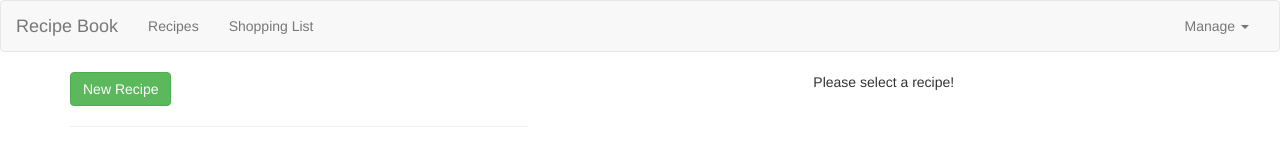
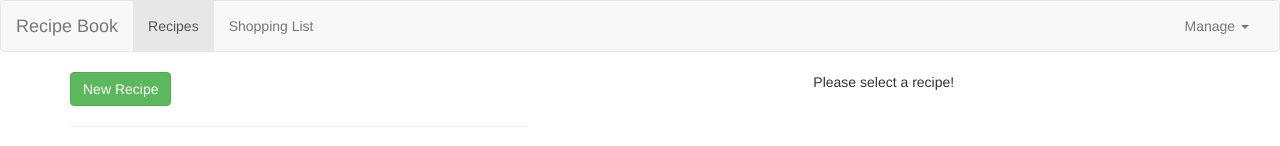
Before and after one commit to rmamchyk/ng-recipe-book, an Angular app: page /recipes in a window 1280 px wide. Shown: the top 146 px of the page. Built offline with nearby package versions, Linux system fonts and the light colour scheme.

Commit message:
Add app-routing module and configure main app routes

```diff
--- /dev/null
+++ b/src/app/app-routing.module.ts
@@ -0,0 +1,18 @@
+import { NgModule } from "@angular/core";
+import { Routes, RouterModule } from "@angular/router";
+import { RecipesComponent } from "./recipes/recipes.component";
+import { ShoppingListComponent } from "./shopping-list/shopping-list.component";
+
+const appRoutes: Routes = [
+    { path: 'shopping-list', component: ShoppingListComponent },
+    { path: 'recipes', component: RecipesComponent },
+    { path: '', redirectTo: '/recipes', pathMatch: 'full' },
+];
+
+@NgModule({
+    imports: [
+        RouterModule.forRoot(appRoutes)
+    ],
+    exports: [RouterModule]
+})
+export class AppRoutingModule {}
--- a/src/app/app.component.html
+++ b/src/app/app.component.html
@@ -1,10 +1,9 @@
-<app-header (featureSelected)="onNavigate($event)"></app-header>
+<app-header></app-header>
 
 <div class="container">
   <div class="row">
     <div class="col-md-12">
-      <app-recipes *ngIf="feature === 'recipes'"></app-recipes>
-      <app-shopping-list *ngIf="feature !== 'recipes'"></app-shopping-list>
+      <router-outlet></router-outlet>
     </div>
   </div>
 </div>
--- a/src/app/app.component.ts
+++ b/src/app/app.component.ts
@@ -5,10 +5,4 @@ import { Component } from '@angular/core';
   templateUrl: './app.component.html',
   styleUrls: ['./app.component.css']
 })
-export class AppComponent {
-  feature: string = "recipes";
-
-  onNavigate(feature: string) {
-    this.feature = feature;
-  }
-}
+export class AppComponent {}
--- a/src/app/app.module.ts
+++ b/src/app/app.module.ts
@@ -11,6 +11,7 @@ import { ShoppingListComponent } from './shopping-list/shopping-list.component';
 import { ShoppingEditComponent } from './shopping-list/shopping-edit/shopping-edit.component';
 import { DropdownDirective } from './shared/dropdown.directive';
 import { ShoppingListService } from './shopping-list/shopping-list.service';
+import { AppRoutingModule } from './app-routing.module';
 
 @NgModule({
   declarations: [
@@ -25,7 +26,8 @@ import { ShoppingListService } from './shopping-list/shopping-list.service';
     DropdownDirective
   ],
   imports: [
-    BrowserModule
+    BrowserModule,
+    AppRoutingModule
   ],
   providers: [ShoppingListService],
   bootstrap: [AppComponent]
--- a/src/app/header/header.component.html
+++ b/src/app/header/header.component.html
@@ -6,8 +6,12 @@
 
         <div class="collapse navbar-collapse">
             <ul class="nav navbar-nav">
-                <li><a href="#" (click)="onSelect('recipes')">Recipes</a></li>
-                <li><a href="#" (click)="onSelect('shopping-list')">Shopping List</a></li>
+                <li routerLinkActive="active">
+                    <a routerLink="/recipes">Recipes</a>
+                </li>
+                <li routerLinkActive="active">
+                    <a routerLink="/shopping-list">Shopping List</a>
+                </li>
             </ul>
             <ul class="nav navbar-nav navbar-right">
                 <li appDropdown class="dropdown">
--- a/src/app/header/header.component.ts
+++ b/src/app/header/header.component.ts
@@ -4,10 +4,4 @@ import { Component, Output, EventEmitter } from '@angular/core';
     selector: 'app-header',
     templateUrl: './header.component.html'
 })
-export class HeaderComponent {
-    @Output() featureSelected = new EventEmitter<string>();
-
-    onSelect(feature: string){
-        this.featureSelected.emit(feature);
-    }
-}
+export class HeaderComponent {}
```
